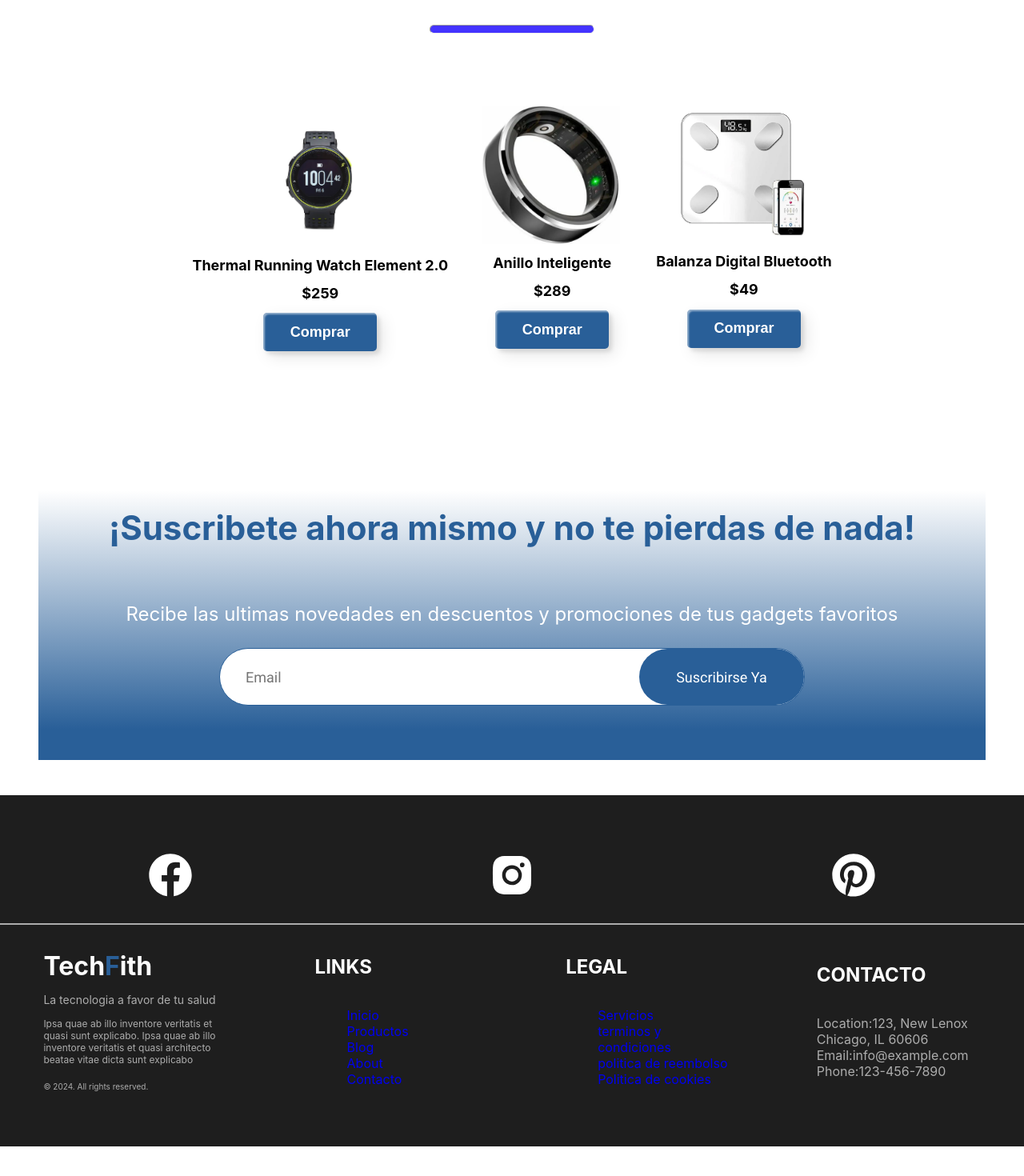
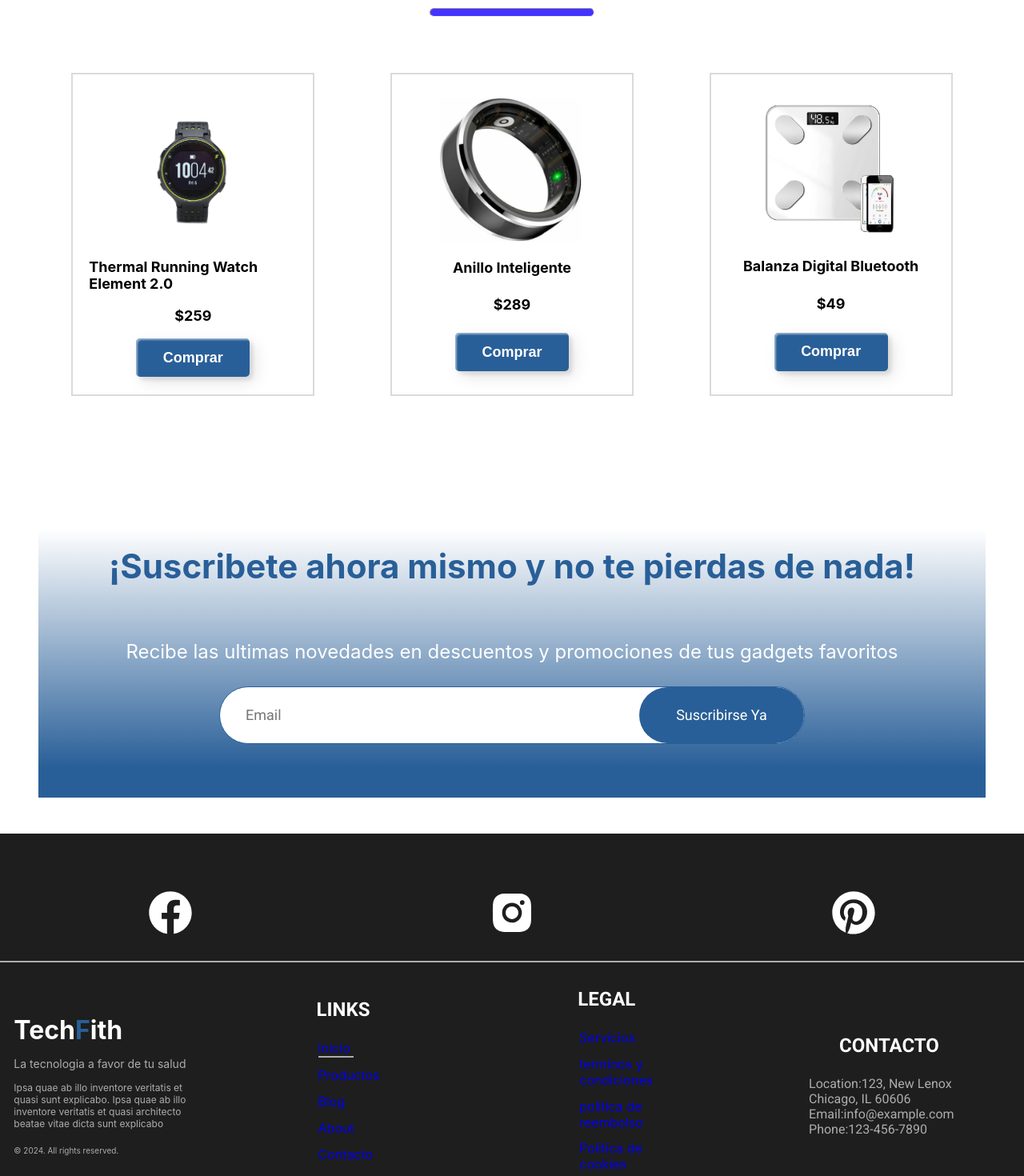
Before and after one commit to NoemiRivas/E-commerce, a React (Create React App) app: page / in a window 1280 px wide. Shown: the part 1300-2770 px from the top of the page at 80% size. Before the commit the page ends 2733 px from the top, so only its background shows below. Built offline with nearby package versions, Linux system fonts and the light colour scheme.

Commit message:
actualizacion de datos y estilos en la pagina princupal-footer-cada producto

```diff
--- a/src/components/Footer/Footer.css
+++ b/src/components/Footer/Footer.css
@@ -22,6 +22,13 @@
 .footer hr{
     color: #adadad;
     border: 1px solid;
+
+}
+.footer .line{
+    color: #adadad;
+    border: 1px solid;
+    width: 42px;
+    margin-left: 0;
 }
 
 .footer  .layout-nav-footer .logo{
@@ -50,17 +57,34 @@
     font-size: 10px;
 }
 
-.footer .links-footer{
-width: 16%;
+.footer .links{
+    display: flex;
+}
+
+.footer .links .links-footer{
+    display: flex;
+    flex-direction: column;
+    gap: 24px;
+    width: 18%;
+}
+.footer .links .links-footer .list-layout{
+ margin-left: 0;
+}
+.footer .links .links-footer  h2{
+    margin-left: 38px;
+    text-transform: uppercase;
+    font-family: "Roboto";
+    color: #fff;
 
 }
-
-.footer .links-footer h2{
-    color: #fff;
-    text-transform: uppercase;
-    margin-bottom: 36px;
-}
-.footer .links-footer  p{
+.footer .links .links-footer .list-layout li{
     color: #adadad;
     font-size: 16px;
+    margin-bottom: 0.8em;
 }
+
+.footer .links  .links-footer .list-layout p{
+    color: #adadad;
+    font-size: 16px;
+    font-family: "Roboto";
+}
--- a/src/components/Footer/Footer.jsx
+++ b/src/components/Footer/Footer.jsx
@@ -27,36 +27,43 @@ const [legalLinks,setLegalLink] = useState("servicios")
                 © 2024. All rights reserved.
                 </span>
             </div>
-
+       <div className="links">
         <div className='links-footer'>
             <h2>links</h2>
+            <div className="list-layout">
         <ul>
-            <li onClick={()=>{setFooterMenu("inicio")}}><Link to ="/">Inicio</Link></li>
-            <li onClick={()=>{setFooterMenu("productos")}}><Link to ="/productos" >Productos</Link></li>
-            <li onClick={()=>{setFooterMenu("blog")}}><Link to = "/blog">Blog</Link></li>
-            <li onClick={()=>{setFooterMenu("acerca-de")}}><Link to = "/acerca-de">About</Link></li>
-            <li onClick={()=>{setFooterMenu("contacto")}}><Link to = "/contacto">Contacto</Link></li>
+            <li onClick={()=>{setFooterMenu("inicio")}}><Link to ="/">Inicio</Link>{footerMenu === "inicio" ? < hr className = "line"/> : <></>}</li>
+            <li onClick={()=>{setFooterMenu("productos")}}><Link to ="/productos" >Productos</Link>{footerMenu === "productos" ? < hr className = "line"/> : <></>}</li>
+            <li onClick={()=>{setFooterMenu("blog")}}><Link to = "/blog">Blog</Link>{footerMenu === "blog" ? < hr className = "line"/> : <></>}</li>
+            <li onClick={()=>{setFooterMenu("acerca-de")}}><Link to = "/acerca-de">About</Link>{footerMenu === "acerca-de" ? < hr className = "line"/> : <></>}</li>
+            <li onClick={()=>{setFooterMenu("contacto")}}><Link to = "/contacto">Contacto</Link>{footerMenu === "contacto" ? < hr className = "line"/> : <></>}</li>
           </ul>
+          </div>
         </div>
         <div className='links-footer'>
             <h2>legal</h2>
+            <div className="list-layout">
             <ul>
-                <li onClick={()=> {setLegalLink("servicios")}}><Link to = "servicios">Servicios</Link> </li>
-                <li onClick={()=> {setLegalLink("terminos-y-condiciones")}}><Link to = "terminos-y-condiciones">terminos y condiciones</Link> </li>
-                <li onClick={()=> {setLegalLink("politica-de-reembolso")}}><Link to = "politica-de-reembolso">politica de reembolso</Link></li>
-                <li onClick={()=> {setLegalLink("Politica-de-cookies")}}><Link to = "Politica-de-cookies">Politica de cookies</Link></li>
+                <li onClick={()=> {setLegalLink("servicios")}}><Link to = "servicios">Servicios</Link> {footerMenu === "servicios" ? < hr className = "line"/> : <></>}</li>
+                <li onClick={()=> {setLegalLink("terminos-y-condiciones")}}><Link to = "terminos-y-condiciones">terminos y condiciones</Link>{footerMenu === "terminos-y-condiciones" ? < hr className = "line"/> : <></>} </li>
+                <li onClick={()=> {setLegalLink("politica-de-reembolso")}}><Link to = "politica-de-reembolso">politica de reembolso</Link>{footerMenu === "politica-de-reembolso" ? < hr className = "line"/> : <></>}</li>
+                <li onClick={()=> {setLegalLink("Politica-de-cookies")}}><Link to = "politica-de-cookies">Politica de cookies</Link>{footerMenu === "politica-de-cookies" ? < hr className = "line"/> : <></>}</li>
             </ul>
+            </div>
         </div>
         <div className='links-footer'>
             <h2>contacto</h2>
+            <div className="list-layout">
             <p>
             Location:123, New Lenox Chicago, IL 60606
             Email:info@example.com
             Phone:123-456-7890
             </p>
+            </div>
 
         </div>
         </div>
+       </div>
     </div>
   )
 }
--- a/src/components/Items/Item.css
+++ b/src/components/Items/Item.css
@@ -4,29 +4,36 @@
     transition: 2s;
 }
 .item {
+    display: flex;
+    flex-direction: column;
+    cursor: pointer;
+    height: 360px;
+    margin: 20px;
+    border: 2px solid #dadada;
+    padding: 20px;
+    cursor: pointer;
+    width: 260px;
+    align-items: center;
+}
 
-cursor: pointer;
-display: flex;
-    flex-direction: column;
-    align-items: center;
+.item img{
+    width: 13rem;
+    margin-bottom: 1rem;
+}
+
+
+.item-price {
+    font-size: 18px;
+    font-weight: bold;
+   margin-bottom: 1rem;
+
 }
 .item p{
     margin: 6px 0px;
     font-size: 18px;
-    line-height: 2;
+    margin-bottom: 1rem;
     font-weight: bold;
     text-transform: capitalize;
-
-}
-.item img{
-    width: 200px;
-}
-.item-price {
-    display: flex;
-    gap: 2em;
-    font-size: 18px;
-    font-weight: bold;
-   margin-bottom: 0.8em;
 
 }
 .item .btn-price{
--- a/src/components/Items/Items.jsx
+++ b/src/components/Items/Items.jsx
@@ -4,7 +4,8 @@ import "./Item.css"
 export default function Items(props) {
   return (
     <div className='item'>
-      <img src= {props.image} alt="" />
+
+      <img src= {props.image} alt="product" />
       <p> {props.name} </p>
       <div className='item-price'>
         ${props. price}
--- a/src/components/NewProduct/NewProduct.css
+++ b/src/components/NewProduct/NewProduct.css
@@ -1,9 +1,5 @@
 .newProducts{
-display: flex;
-flex-direction: column;
-align-items: center;
-gap: 8px;
-height: 80vh;
+    padding: 8px 42px 0px;
 }
 
 
@@ -23,6 +19,6 @@ height: 80vh;
 .item-product{
     margin-top: 50px;
     display: flex;
-    gap: 30px;
+    justify-content: space-around;
 
 }
--- a/src/context/ShopContext.jsx
+++ b/src/context/ShopContext.jsx
@@ -14,3 +14,4 @@ const ShopContextProvider = (props) => {
 }
 
 export default ShopContextProvider;
+// productos a mostrar en diferentes paginas de la web
--- a/src/pages/CSS/ShopCategory.css
+++ b/src/pages/CSS/ShopCategory.css
@@ -1,66 +1,8 @@
 .shop-category{
-    display: flex;
-    flex-direction: column;
-    background: #295F98;
-    position: absolute;
-    left: 0;
-    margin: 0px  auto;
-    margin-top: 8em;
-    width: 280px;
-    z-index: 1;
-    border-radius: 5px;
+display: flex;
+flex-direction: column;
 }
-.shop-category .sidebar{
-    padding: 8px 28px;
-    margin-top: 24px;
-}
-hr{
-    color: #dfdfdf;
-}
-.shop-category .sidebar .products-on h2{
-    color: #fff;
-    text-transform: uppercase;
-    font-size: 16px;
-    font-family: "Roboto";
-    margin-bottom: 1.8em;
-}
-
-.shop-category .sidebar .products-on p{
-    color: #dfdfdf;
-    font-size: 12px;
-    font-family: "Roboto";
-    margin-bottom: 1.8em;
+.shop-category .banner{
+    width: 100%;
 
 }
-.shop-category .sidebar .filterprice h2{
-    color: #fff;
-    text-transform: uppercase;
-    font-size: 16px;
-    font-family: "Roboto";
-    margin-bottom: 1.8em;
-    margin-top: 2.2em;
-}
-.shop-category .sidebar .filterprice li{
-    color: #dfdfdf;
-    font-size: 14px;
-    margin: 2px 0px;
-    font-family: "Roboto";
-    margin-bottom: 1.8em;
-
-}
-.shop-category .sidebar .categories h2{
-    color: #fff;
-    text-transform: uppercase;
-    font-size: 16px;
-    font-family: "Roboto";
-    margin-bottom: 1.8em;
-    margin-top: 2.2em;
-}
-.shop-category .sidebar .titles-categories{
-    color: #dfdfdf;
-    font-size: 14px;
-    margin: 2px -40px;
-    font-family: "Roboto";
-    margin-bottom: 1.8em;
-    text-transform: capitalize;
-}
--- a/src/pages/ShopCategory.jsx
+++ b/src/pages/ShopCategory.jsx
@@ -1,45 +1,44 @@
-import { useContext } from "react"
+import { useContext, useState } from "react"
 import "./CSS/ShopCategory.css"
 import { ShopContext} from "../context/ShopContext"
 import Items from "../components/Items/Items"
 import React from 'react'
 import banner from "../Assets/img/banner-2.png"
 import Down_arrow from "../components/Assets/svg/Down_arrow"
+import Sidebar from "../components/Sidebar/Sidebar"
 
+/** shop-category: busca los productos por categoria*/
 
 export default function ShopCategory(props) {
 
   const {data_product} = useContext(ShopContext)
+  const {filterCartegory, setFilterCategory} = useState(data_product);
 
   return (
     <div className="shop-category">
-      <sidebar className="sidebar">
-        <div className="products-on">
-          <h2>productos en el carrito</h2>
-        <p>"No has agregado ningun producto"</p>
+
+      <img src= {props.banner} alt="banner-product" className="banner"/>
+         <Sidebar/>
+        <div className="shopcategory-indexsort">
+          <p>
+            <span>
+             1-2
+            </span> ver 24
+          </p>
         </div>
-        <hr/>
-        <div className="filterprice">
-          <h2>filtrar precio</h2>
-          <ul>
-            <li className="price">$0 - $199</li>
-            <li className="price">$199 - $300</li>
-            <li className="price">$300 - $500</li>
-          </ul>
+        <div className="shop-category">
+        {data_product.map((item, i) => {
+          if (props.category===item.category) {
+            return <Items key={i} id= {item.id} name= {item.name} image= {item.image} price={item.price} />
+          }else if (props.price===item.price) {
+            return  <Items key={i} id= {item.id} name= {item.name} image= {item.image} price={item.price} />
+          }else{
+            return <Items key={i} id= {item.id} name= {item.name} image= {item.image} price={item.price} />
+          }
+        })}
         </div>
-        <hr/>
-        <div className="categories">
-          <h2>Categorias</h2>
-          <ul>
-            <li className="titles-categories"> relojes inteligentes</li>
-            <li className="titles-categories"> auricolares inalambricos</li>
-            <li className="titles-categories"> zapatillas inteligentes</li>
-            <li className="titles-categories"> balazas digitales</li>
-            <li className="titles-categories"> anillos inteligentes</li>
-            <li className="titles-categories"> accesorios inteligentes</li>
-          </ul>
-        </div>
-      </sidebar>
+
+
     </div>
   )
 }
```
